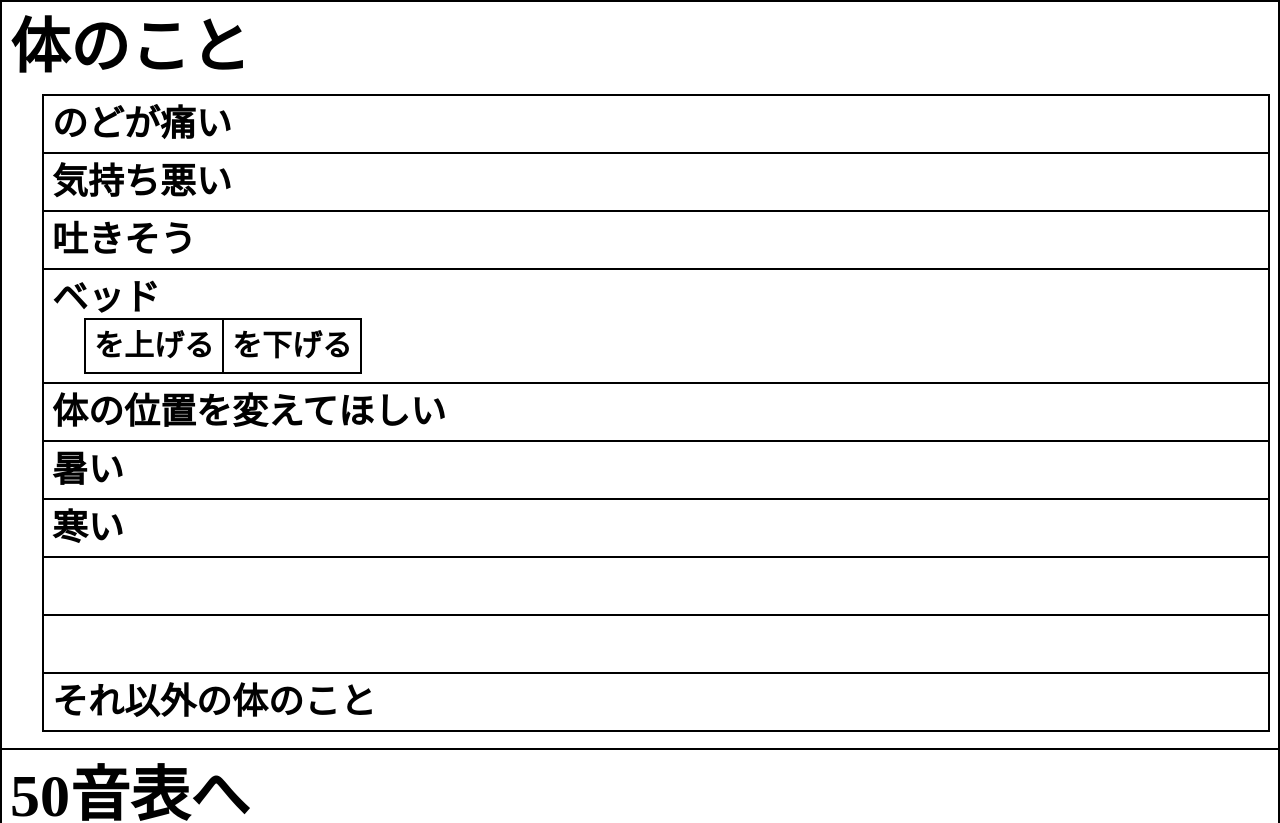
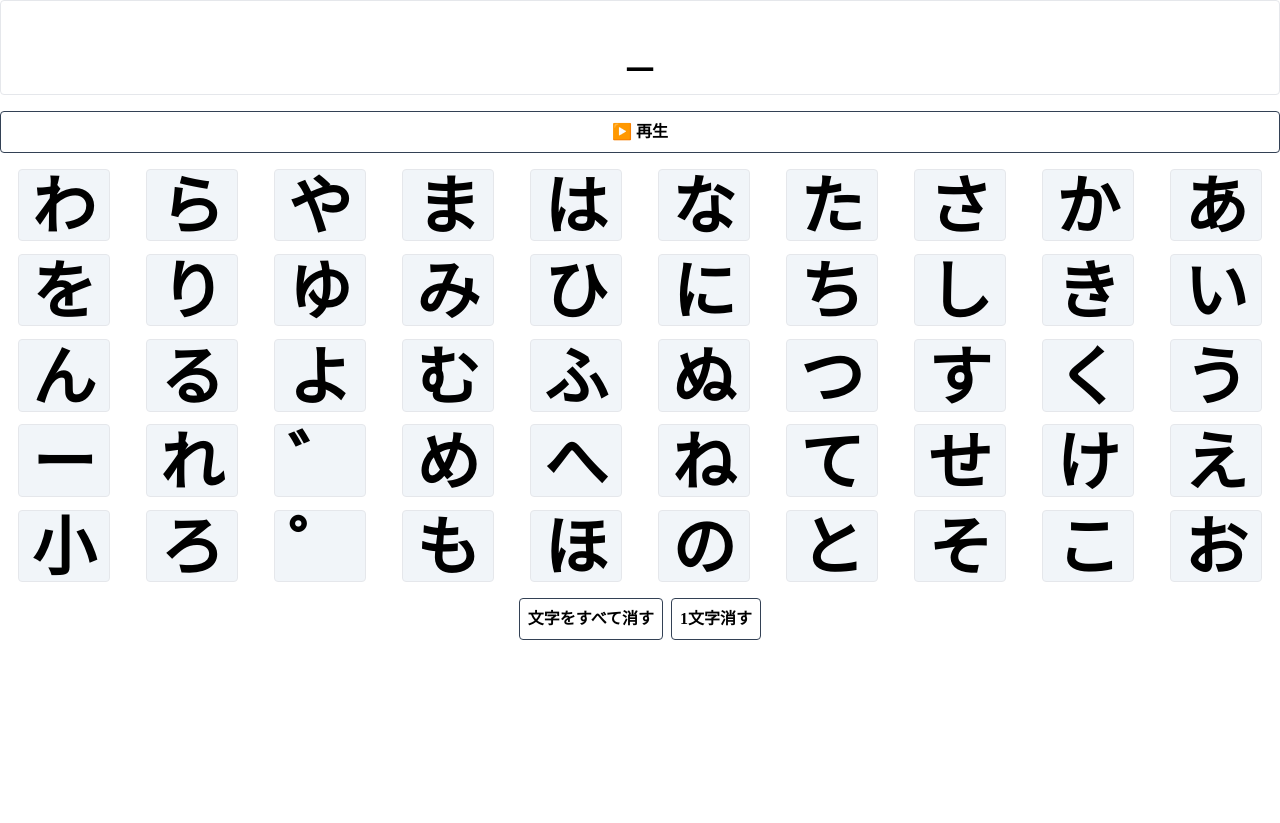
Before and after one commit to kagankan/nextjs-playground, a Next.js app: page /communication-board/basic in a window 1280 px wide. Shown: the top 823 px of the page. After the commit the page ends 800 px from the top, so only its background shows below. Built offline with nearby package versions, Linux system fonts and the light colour scheme.

Commit message:
基本かな入力

```diff
--- /dev/null
+++ b/src/app/communication-board/_components/Kana.tsx
@@ -0,0 +1,139 @@
+"use client";
+
+import { useState } from "react";
+import { flushSync } from "react-dom";
+import { speak } from "../_modules/speech";
+
+const kana50on: string[][] = [
+  ["あ", "い", "う", "え", "お"],
+  ["か", "き", "く", "け", "こ"],
+  ["さ", "し", "す", "せ", "そ"],
+  ["た", "ち", "つ", "て", "と"],
+  ["な", "に", "ぬ", "ね", "の"],
+  ["は", "ひ", "ふ", "へ", "ほ"],
+  ["ま", "み", "む", "め", "も"],
+  ["や", "ゆ", "よ", "゛", "゜"],
+  ["ら", "り", "る", "れ", "ろ"],
+  ["わ", "を", "ん", "ー", "小"],
+];
+
+const variants: Record<string, Record<string, string>> = {
+  // 必要性少なそう
+  // あ: ["あ", "ぁ"],
+  // い: ["い", "ぃ"],
+  // う: ["う", "ぅ"],
+  // え: ["え", "ぇ"],
+  // お: ["お", "ぉ"],
+  か: { "゛": "が" },
+  き: { "゛": "ぎ" },
+  く: { "゛": "ぐ" },
+  け: { "゛": "げ" },
+  こ: { "゛": "ご" },
+  さ: { "゛": "ざ" },
+  し: { "゛": "じ" },
+  す: { "゛": "ず" },
+  せ: { "゛": "ぜ" },
+  そ: { "゛": "ぞ" },
+  た: { "゛": "だ" },
+  ち: { "゛": "ぢ" },
+  つ: { "゛": "づ", 小: "っ" },
+  て: { "゛": "で" },
+  と: { "゛": "ど" },
+  は: { "゛": "ば", "゜": "ぱ" },
+  ひ: { "゛": "び", "゜": "ぴ" },
+  ふ: { "゛": "ぶ", "゜": "ぷ" },
+  へ: { "゛": "べ", "゜": "ぺ" },
+  ほ: { "゛": "ぼ", "゜": "ぽ" },
+  や: { 小: "ゃ" },
+  ゆ: { 小: "ゅ" },
+  よ: { 小: "ょ" },
+};
+
+const getVariant = (kana: string, decorator: "゛" | "゜" | "小"): string => {
+  if (variants[kana] && variants[kana][decorator]) {
+    return variants[kana][decorator];
+  }
+  return `${kana}${decorator}`;
+};
+
+export const Kana = ({}: // onKanaChange,
+{
+  // onKanaChange?: (kana: string) => void;
+}) => {
+  const [typedText, setTypedText] = useState<string>("");
+  // const [current, setCurrent] = useState<BinaryTree>(kana50on);
+  console.log("render");
+  return (
+    <div
+      className="grid grid-rows-[auto,1fr,auto] grow gap-4"
+      style={{
+        fontFamily: "UD デジタル 教科書体 N-B, UD デジタル 教科書体 N-R",
+      }}
+    >
+      <p className="text-[4vw] border rounded min-h-4 bg-white p-2 text-center">
+        {typedText.length > 0 ? typedText : "_"}
+      </p>
+      <button
+        onClick={() => {
+          speak(typedText);
+        }}
+        className="p-2 rounded border border-slate-700"
+      >
+        ▶️ 再生
+      </button>
+
+      <div className="grid w-full  [writing-mode:vertical-rl]">
+        {kana50on.map((column, i) => (
+          <div key={i} className={`grid  gap-[1vw] grid-cols-5 `}>
+            {column.map((kana, i) =>
+              kana == null ? (
+                <div key={i} />
+              ) : (
+                <div
+                  key={i}
+                  className={`place-self-center [writing-mode:horizontal-tb] leading-none pt-[0.5vw] px-[1vw] text-[5vw] rounded bg-slate-100 border`}
+                  style={{
+                    viewTransitionName: `char-${(kana as string).charCodeAt(
+                      0
+                    )}`,
+                  }}
+                  onClick={() => {
+                    setTypedText((prev) => {
+                      if (kana === "゛" || kana === "゜" || kana === "小") {
+                        const lastChar = prev.slice(-1);
+                        const variant = getVariant(lastChar, kana);
+                        return prev.slice(0, -1) + variant;
+                      }
+                      return prev + kana;
+                    });
+                  }}
+                >
+                  {kana}
+                </div>
+              )
+            )}
+          </div>
+        ))}
+      </div>
+
+      <div className="flex justify-center gap-2">
+        <button
+          onClick={() => {
+            setTypedText("");
+          }}
+          className="p-2 rounded border border-slate-700"
+        >
+          文字をすべて消す
+        </button>
+        <button
+          onClick={() => {
+            setTypedText((prev) => prev.slice(0, -1));
+          }}
+          className="p-2 rounded border border-slate-700"
+        >
+          1文字消す
+        </button>
+      </div>
+    </div>
+  );
+};
--- a/src/app/communication-board/basic/page.tsx
+++ b/src/app/communication-board/basic/page.tsx
@@ -1,5 +1,5 @@
 import { Metadata } from "next";
-import { BinaryKana } from "../_components/BinaryKana";
+import { Kana } from "../_components/Kana";
 
 export const metadata: Metadata = {
   title: "コミュニケーションボード",
@@ -13,33 +13,7 @@ export default function Page() {
         fontFamily: "UD デジタル 教科書体 N-B",
       }}
     >
-      <ul className="border border-black *:border *:border-black *:py-4 *:px-2 text-6xl">
-        <li>
-          体のこと
-          <ul className="mt-4 border border-black *:border *:border-black *:p-2 ml-8 text-4xl">
-            <li>のどが痛い</li>
-            <li>気持ち悪い</li>
-            <li>吐きそう</li>
-            <li>
-              ベッド
-              <ul className="border border-black *:border *:border-black *:p-2 ml-8 text-3xl flex w-fit">
-                <li>を上げる</li>
-                <li>を下げる</li>
-              </ul>
-            </li>
-            <li>体の位置を変えてほしい</li>
-            <li>暑い</li>
-            <li>寒い</li>
-            {/* 予備 */}
-            <li>　</li>
-            <li>　</li>
-            <li>それ以外の体のこと</li>
-          </ul>
-        </li>
-        <li>50音表へ</li>
-        <li>　</li>
-        <li>おわり</li>
-      </ul>
+      <Kana />
     </main>
   );
 }
```
